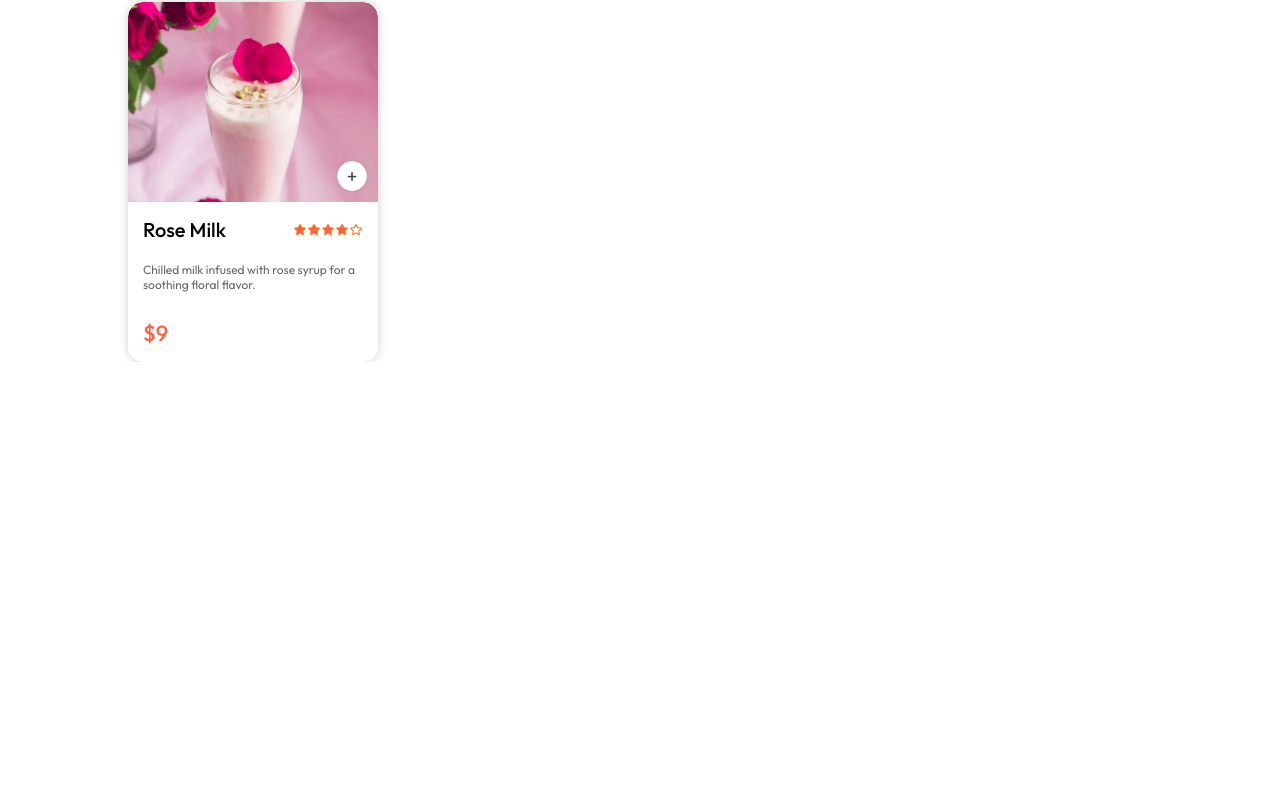
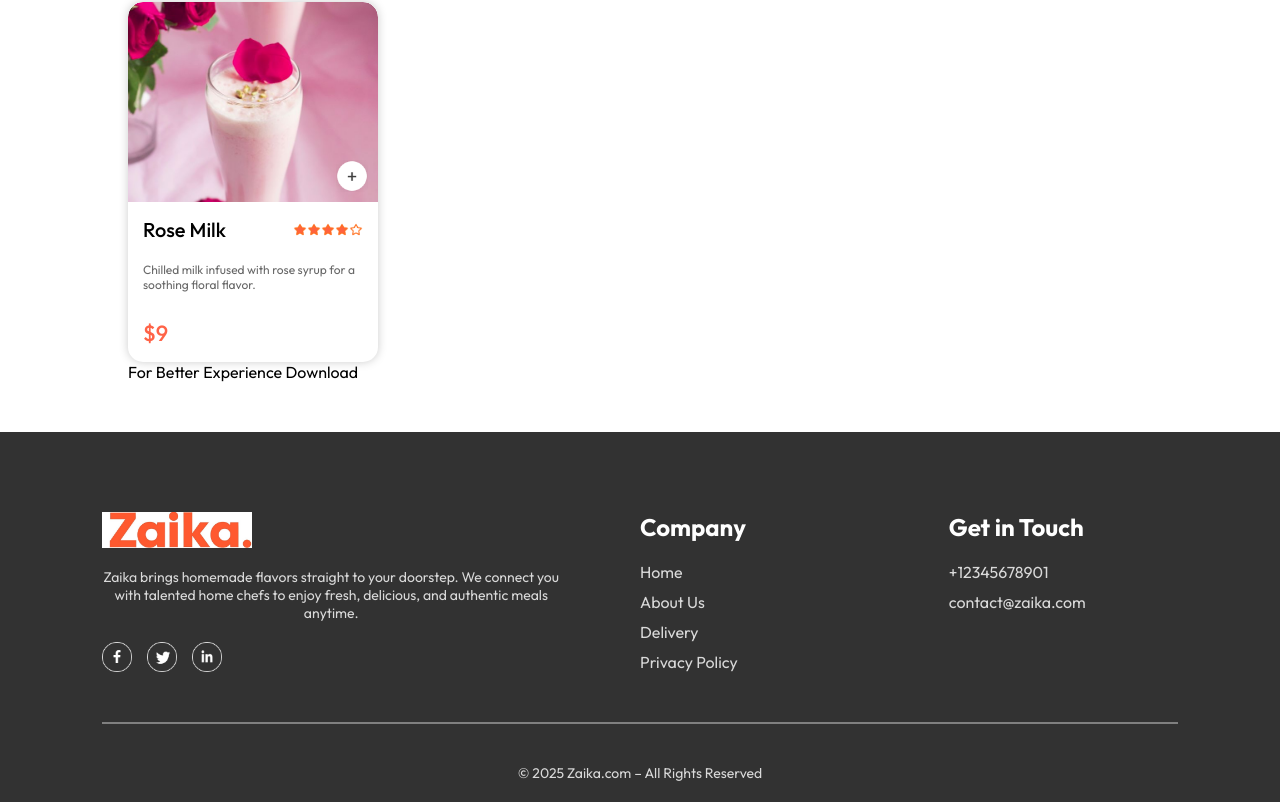
Before and after one commit to Alfiya-heba/zaika-homemade-food-app, a React (Vite) app in the folder frontend/: page / in a window 1280 px wide. Shown: the part 6585-7387 px from the top of the page. Before the commit the page ends 6947 px from the top, so only its background shows below. Built offline with nearby package versions, Linux system fonts and the light colour scheme; a web font is replaced by a local one.

Commit message:
footer updated

```diff
--- a/frontend/src/App.jsx
+++ b/frontend/src/App.jsx
@@ -4,9 +4,11 @@
 import Home from './Pages/Home/Home';
 import Cart from './Pages/Cart/Cart';
 import PlaceOrder from './Pages/PlaceOrder/PlaceOrder';
+import Footer from './Components/Footer/Footer.jsx'
 
 const App = () => {
   return (
+    <>
     <div className='app'>
       <Navbar />
       <Routes>
@@ -15,6 +17,9 @@
         <Route path='/order' element={<PlaceOrder />} />
       </Routes>
     </div>
+    <Footer/>
+    </>
+
   );
 };
 
--- /dev/null
+++ b/frontend/src/Components/AppDownload/AppDownload.jsx
@@ -0,0 +1,12 @@
+import React from 'react'
+import './AppDownload.css'
+
+const AppDownload = () => {
+  return (
+    <div className='app-download' id='app-download'>
+        <p>For Better Experience Download</p>
+    </div>
+  )
+}
+
+export default AppDownload
--- a/frontend/src/Components/FoodDisplay/FoodDisplay.jsx
+++ b/frontend/src/Components/FoodDisplay/FoodDisplay.jsx
@@ -10,7 +10,9 @@
         <h2>Top dishes near you</h2>
         <div className="food-display-list">
             {food_list.map((item,index)=>{
+              if (category==="All" || category===item.category) {
                 return <FoodItem key={index} id={item._id} name={item.name} description={item.description} price={item.price} image={item.image}/>
+              }
             })}
         </div>
     </div>
--- /dev/null
+++ b/frontend/src/Components/Footer/Footer.css
@@ -0,0 +1,80 @@
+.footer {
+    color: #d9d9d9;
+    background-color: #323232;
+    display: flex;
+    flex-direction: column;
+    align-items: center;
+    gap: 20px;
+    padding: 20px 8vw;
+    padding-top: 80px;
+
+    /* Add space above the footer */
+    margin-top: 50px;
+  }
+
+  .footer-content {
+    width: 100%;
+    display: grid;
+    grid-template-columns: 2fr 1fr 1fr;
+    gap: 80px;
+  }
+
+  .footer-content-left,
+  .footer-content-right,
+  .footer-content-center {
+    display: flex;
+    flex-direction: column;
+    align-items: start;
+    gap: 20px;
+  }
+
+  .logo {
+    width: 150px;
+    height: auto;
+    object-fit: contain;
+  }
+
+  .footer-social-icons {
+    display: flex;
+    gap: 15px;
+  }
+
+  .footer-social-icons img {
+    width: 30px;
+    height: 30px;
+    cursor: pointer;
+  }
+
+  .footer-content-center ul,
+  .footer-content-right ul {
+    list-style: none;
+    padding: 0;
+  }
+
+  .footer-content-center li,
+  .footer-content-right li {
+    cursor: pointer;
+    margin-bottom: 10px;
+  }
+
+  hr {
+    width: 100%;
+    border: none;
+    border-top: 1px solid #555;
+  }
+
+  .footer p {
+    margin: 0;
+    text-align: center;
+    font-size: 14px;
+  }
+  .footer-content-right h2, .footer-content-center h2{
+    color: white;
+  }
+  .footer hr{
+    width: 100%;
+    height: 2px;
+    margin: 20px 0;
+    background-color: grey;
+    border: none;
+  }
--- /dev/null
+++ b/frontend/src/Components/Footer/Footer.jsx
@@ -0,0 +1,52 @@
+import React from 'react'
+import './Footer.css'
+import { assets } from '../../assets/assets'
+
+const Footer = () => {
+  return (
+    <div className='footer' id='footer'>
+      <div className="footer-content">
+
+        {/* Left Section */}
+        <div className="footer-content-left">
+          <img src={assets.logo} alt="Zaika Logo" className="logo" />
+          <p>Zaika brings homemade flavors straight to your doorstep. We connect you with talented home chefs to enjoy fresh, delicious, and authentic meals anytime.</p>
+          <div className="footer-social-icons">
+            <img src={assets.facebook_icon} alt="Facebook" />
+            <img src={assets.twitter_icon} alt="Twitter" />
+            <img src={assets.linkedin_icon} alt="LinkedIn" />
+          </div>
+        </div>
+
+        {/* Center Section */}
+        <div className="footer-content-center">
+          <h2>Company</h2>
+          <ul>
+            <li>Home</li>
+            <li>About Us</li>
+            <li>Delivery</li>
+            <li>Privacy Policy</li>
+          </ul>
+        </div>
+
+        {/* Right Section */}
+        <div className="footer-content-right">
+          <h2>Get in Touch</h2>
+          <ul>
+            <li>+12345678901</li>
+            <li>contact@zaika.com</li>
+          </ul>
+        </div>
+
+      </div>
+
+      <hr />
+
+      <p className="footer-copyright">
+        © 2025 Zaika.com – All Rights Reserved
+      </p>
+    </div>
+  )
+}
+
+export default Footer
--- a/frontend/src/Pages/Home/Home.jsx
+++ b/frontend/src/Pages/Home/Home.jsx
@@ -3,6 +3,7 @@
 import Header from '../../Components/Header/Header'
 import ExploreMenu from '../../Components/ExploreMenu/ExploreMenu'
 import FoodDisplay from '../../Components/FoodDisplay/FoodDisplay'
+import AppDownload from '../../Components/AppDownload/AppDownload'
 
 const Home = () => {
   const[category,setCategory]=useState("All");
@@ -11,6 +12,7 @@
         <Header/>
         <ExploreMenu category={category} setCategory={setCategory}/>
         <FoodDisplay category={category}/>
+        <AppDownload/>
     </div>
   )
 }
```
Also changed, not shown: frontend/src/Components/AppDownload/AppDownload.css (added).
